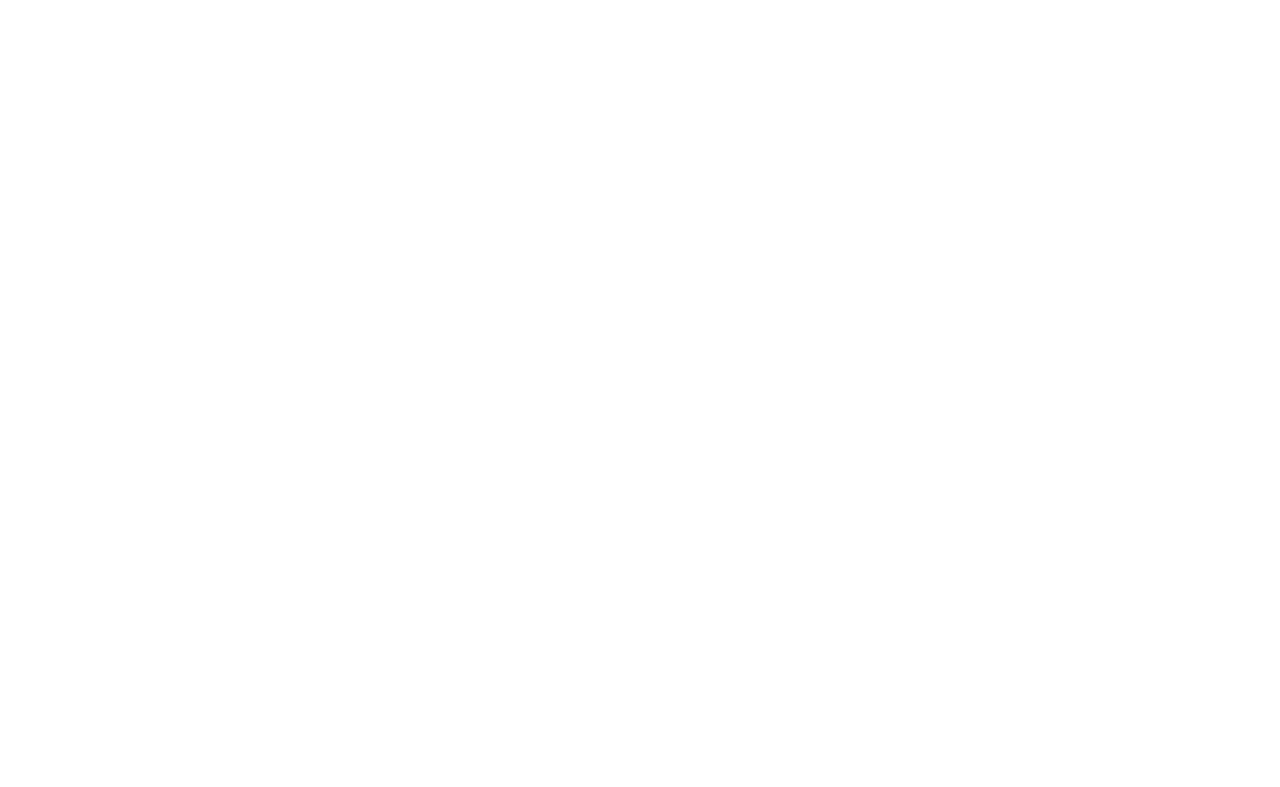
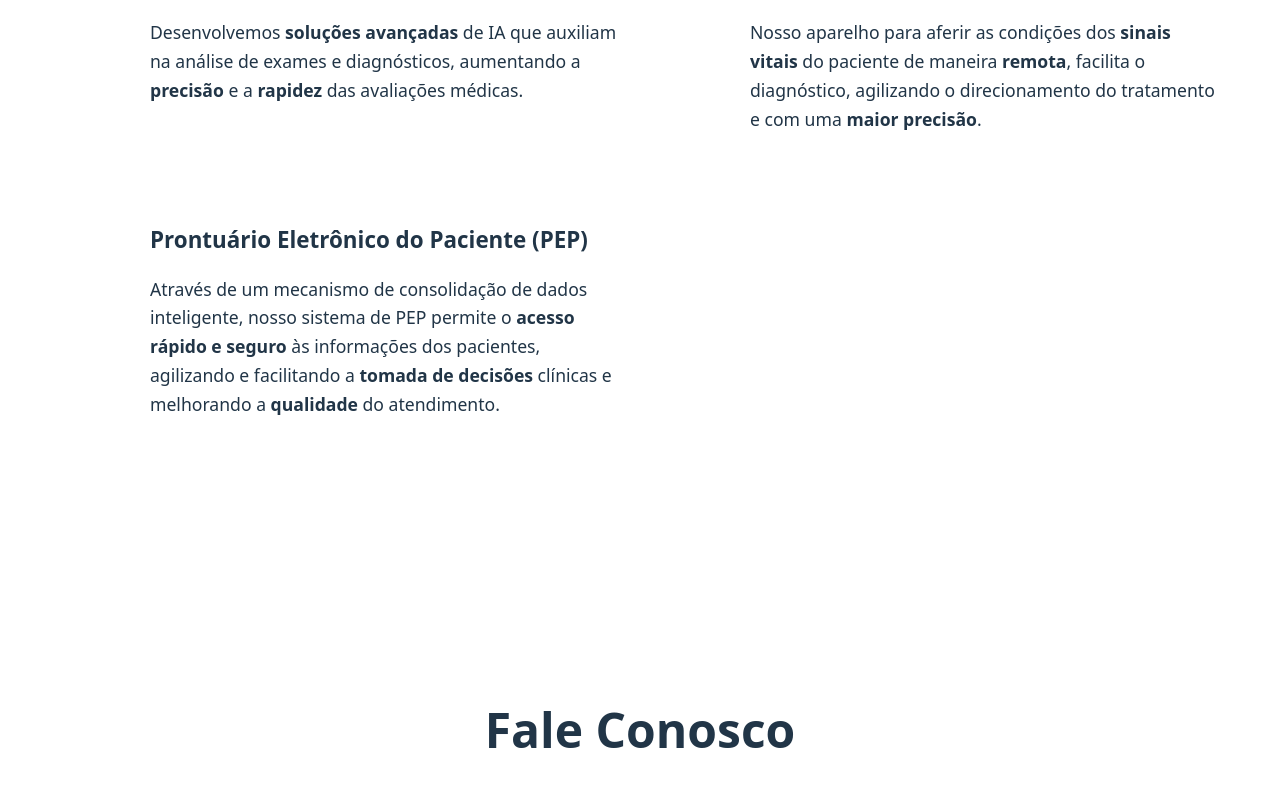
Before and after one commit to gui-schuwarten/facialme_site, a React (Vite) app: page / in a window 1280 px wide. Shown: the part 2253-3040 px from the top of the page. Before the commit the page ends 1828 px from the top, so only its background shows below. Built offline with nearby package versions, Linux system fonts and the light colour scheme; the HTML template or start-up script is replaced by a standard one.

Commit message:
Update App.jsx

```diff
--- a/src/App.jsx
+++ b/src/App.jsx
@@ -10,8 +10,8 @@
       <Navbar />
       <HeroSection />
       <AboutSection />
-      {/* <SpecialtiesSection /> */}
-      {/* <ContactSection /> */}
+      <SpecialtiesSection />
+      <ContactSection />
     </>
   );
 }
```
